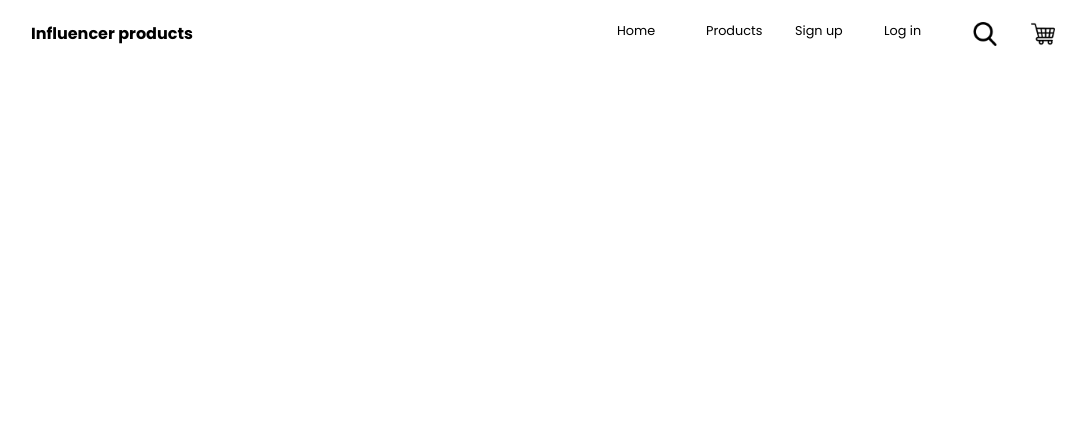
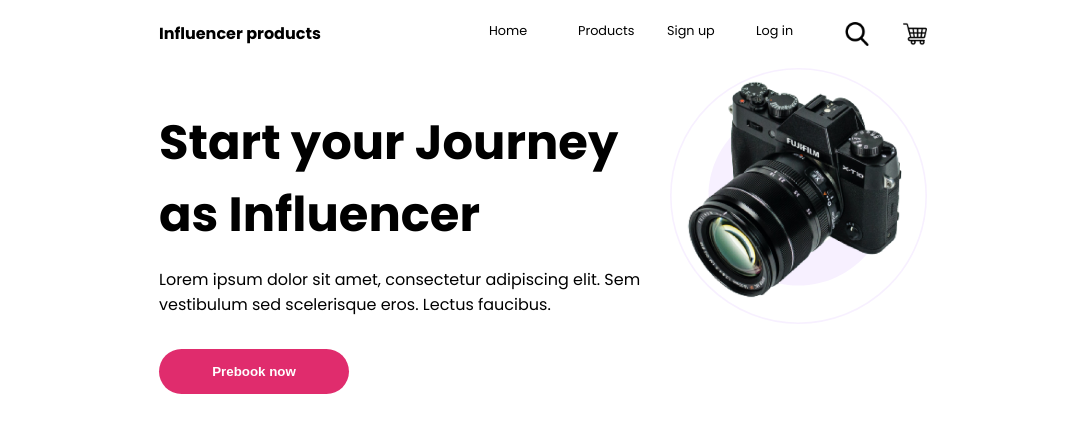
Before and after one commit to abdullahshahadd/influencer-gears-web-page, a plain HTML site: page index.html in a window 1280 px wide. Shown: the whole page, without its empty margins (97-1183 px from the left). Drawn offline with Linux system fonts and the light colour scheme.

Commit message:
banner section done

```diff
--- a/index.html
+++ b/index.html
@@ -21,5 +21,26 @@
             </ul>
         </nav>
     </header>
+
+    <main>
+        <section class="banner-section display-flex">
+            <div class="banner-info">
+                <h1 class="banner-title">Start your Journey as
+                    Influencer</h1>
+                <p class="banner-description">Lorem ipsum dolor sit amet, consectetur adipiscing elit. Sem vestibulum sed scelerisque eros. Lectus faucibus.</p>
+                <button class="banner-button">Prebook now</button>
+            </div>
+
+            <div class="banner-img-container">
+                <div class="banner-img1">
+                    <img src="images/main-camera.png" alt="">
+                </div>
+
+                <div class="banner-img2">
+                    <img src="images/Circle design.svg" alt="">
+                </div>
+            </div>
+        </section>
+    </main>
 </body>
 </html>
--- a/styles/style.css
+++ b/styles/style.css
@@ -2,7 +2,7 @@
 
 body {
     font-family: "Poppins", serif;
-    width: 80%;
+    width: 60%;
     margin: 0 auto;
 }
 
@@ -44,3 +44,64 @@
     gap: 34px;
     font-size: 0.8rem;
 }
+
+/* banner styles */
+
+.banner-section {
+    justify-content: space-between;
+}
+
+.banner-info {
+    max-width: 600px;
+}
+
+.banner-title {
+    font-size: 3rem;
+    margin-bottom: 16px;
+}
+
+.banner-button {
+    background-color: rgba(224, 44, 109, 1);
+    border: none;
+    border-radius: 25px;
+    color: white;
+    width: 190px;
+    height: 45px;
+    font-weight: 800;
+    margin-top: 16px;
+}
+
+.banner-img-container {
+    position: relative;
+}
+
+.banner-img-container img {
+    max-width: 100%;
+}
+
+.banner-img2 {
+    position: absolute;
+    top: 0px;
+    z-index: -1;
+}
+
+/* responsive for small device */
+
+@media screen and (max-width: 576px) {
+    nav {
+        flex-direction: column;
+    }
+
+    nav ul {
+        flex-direction: column;
+    }
+
+    .banner-section {
+        flex-direction: column-reverse;
+        margin-top: 100px;
+    }
+
+    .banner-title {
+        font-size: 2rem;
+    }
+}
```
